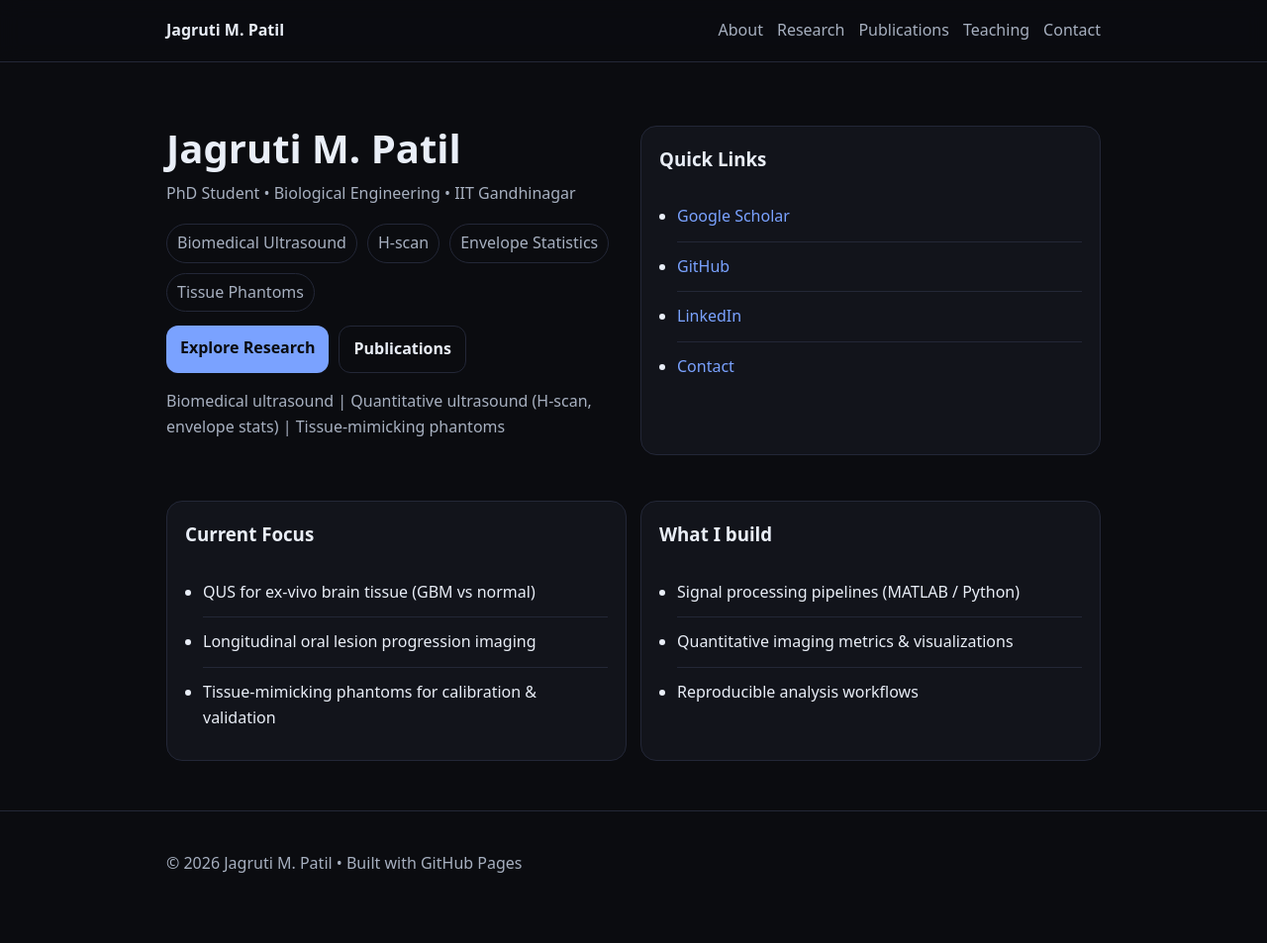
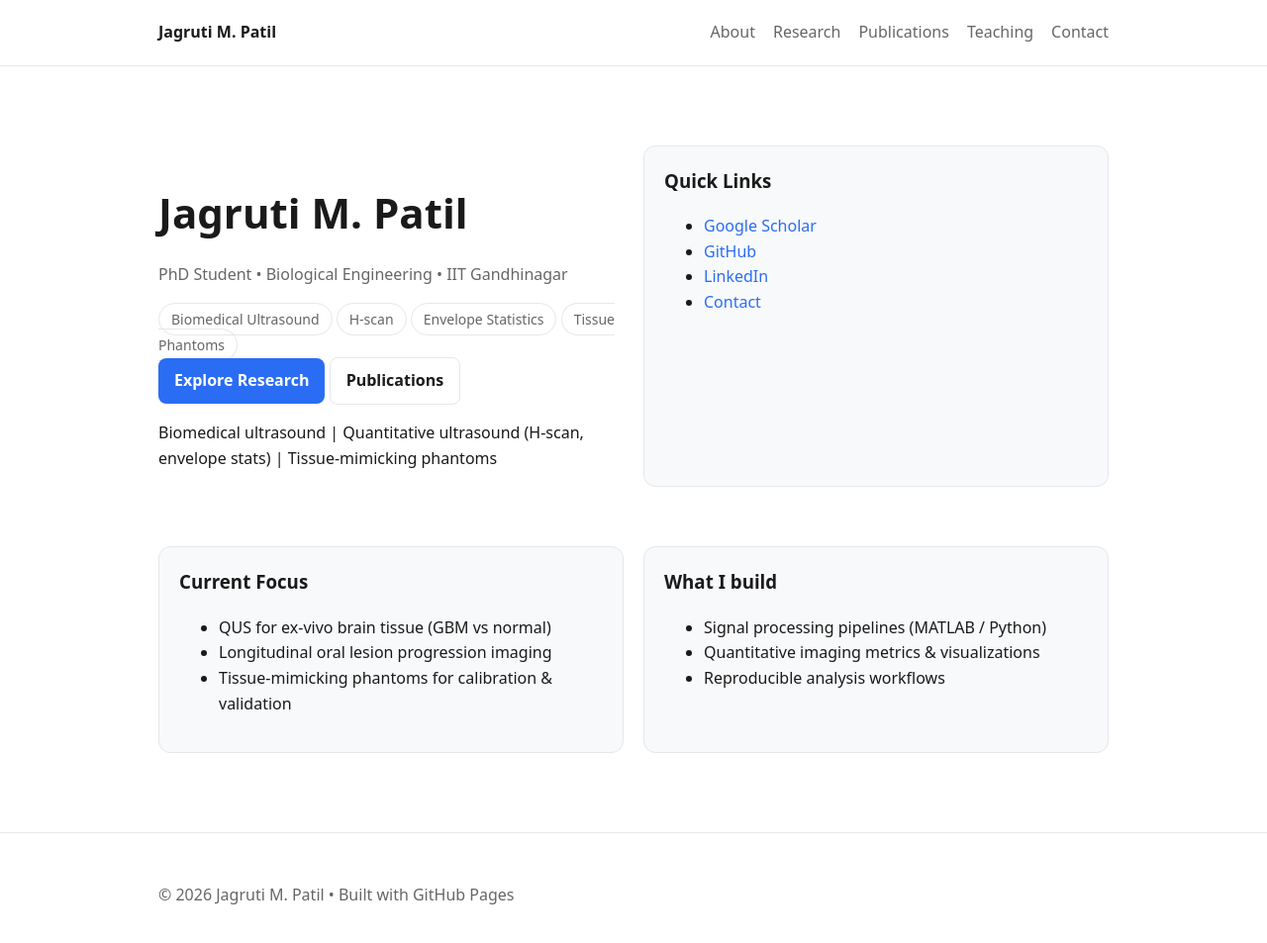
Before and after one commit to Jagruti-M-Patil/my-personal-website, a Jekyll site: the page built from index.md, in a window 1280 px wide and 968 px high. Shown: the top 953 px of the window at 99% size. Built offline with Jekyll 4.4.1, drawn with Linux system fonts in a browser that asks for light colours.

Commit message:
Switch CSS from dark to light theme
Update main.css to a light design: replace :root color variables with light palette (bg, card, text, muted, line, accent) and adjust global spacing/typography. Refine layout and components—container width/padding, nav background and alignment, hero/card paddings, button and badge styles, grid gaps, and responsive breakpoint (720→800). Small class refinements to improve readability and mobile behavior.

```diff
--- a/assets/css/main.css
+++ b/assets/css/main.css
@@ -1,34 +1,123 @@
 :root{
-  --bg:#0b0c10; --card:#12141b; --text:#e9eef7; --muted:#a7b0c0; --line:#232737;
-  --accent:#7aa2ff;
+  --bg:#ffffff;
+  --card:#f8f9fb;
+  --text:#1a1a1a;
+  --muted:#666;
+  --line:#e5e7eb;
+  --accent:#2a6df4;
 }
+
 *{box-sizing:border-box}
-body{margin:0;font-family:system-ui,-apple-system,Segoe UI,Roboto,Arial; background:var(--bg); color:var(--text); line-height:1.6}
+body{
+  margin:0;
+  font-family:system-ui,-apple-system,Segoe UI,Roboto,Arial;
+  background:var(--bg);
+  color:var(--text);
+  line-height:1.6;
+}
+
 a{color:var(--accent); text-decoration:none}
 a:hover{text-decoration:underline}
-.container{max-width:980px; margin:0 auto; padding:18px}
-.nav{position:sticky; top:0; background:rgba(11,12,16,.88); backdrop-filter: blur(10px); border-bottom:1px solid var(--line)}
-.nav-inner{display:flex; align-items:center; justify-content:space-between; gap:16px}
-.brand{font-weight:700; color:var(--text)}
-.nav-links{display:flex; gap:14px; flex-wrap:wrap}
-.nav-links a{color:var(--muted)}
-.nav-links a:hover{color:var(--text)}
-.hero{padding:46px 0}
-.card{background:var(--card); border:1px solid var(--line); border-radius:16px; padding:18px}
-.grid{display:grid; gap:14px}
-.grid-2{grid-template-columns:repeat(2, minmax(0, 1fr))}
-@media (max-width:720px){.grid-2{grid-template-columns:1fr}}
-.h1{font-size:40px; line-height:1.15; margin:0 0 10px}
-.sub{color:var(--muted); margin:0 0 18px}
-.badges{display:flex; gap:10px; flex-wrap:wrap}
-.badge{border:1px solid var(--line); padding:6px 10px; border-radius:999px; color:var(--muted)}
-.btnrow{display:flex; gap:10px; flex-wrap:wrap; margin-top:14px}
-.btn{display:inline-block; background:var(--accent); color:#0b0c10; padding:10px 14px; border-radius:12px; font-weight:700}
-.btn.secondary{background:transparent; border:1px solid var(--line); color:var(--text)}
-.page{padding:22px 0}
-.page-title{margin:0 0 10px}
-.muted{color:var(--muted)}
-.footer{border-top:1px solid var(--line); margin-top:32px; padding:22px 0}
-.list{margin:0; padding-left:18px}
-.item{padding:12px 0; border-bottom:1px solid var(--line)}
-.item:last-child{border-bottom:none}
+
+.container{
+  max-width:1000px;
+  margin:0 auto;
+  padding:20px;
+}
+
+.nav{
+  position:sticky;
+  top:0;
+  background:#ffffff;
+  border-bottom:1px solid var(--line);
+}
+
+.nav-inner{
+  display:flex;
+  justify-content:space-between;
+  align-items:center;
+}
+
+.brand{
+  font-weight:600;
+  color:var(--text);
+}
+
+.nav-links{
+  display:flex;
+  gap:18px;
+}
+
+.nav-links a{
+  color:var(--muted);
+}
+
+.nav-links a:hover{
+  color:var(--text);
+}
+
+.hero{
+  padding:60px 0;
+}
+
+.h1{
+  font-size:42px;
+  margin-bottom:8px;
+}
+
+.sub{
+  color:var(--muted);
+  margin-bottom:20px;
+}
+
+.card{
+  background:var(--card);
+  border:1px solid var(--line);
+  border-radius:12px;
+  padding:20px;
+}
+
+.grid{
+  display:grid;
+  gap:20px;
+}
+
+.grid-2{
+  grid-template-columns:1fr 1fr;
+}
+
+@media (max-width:800px){
+  .grid-2{
+    grid-template-columns:1fr;
+  }
+}
+
+.badge{
+  border:1px solid var(--line);
+  padding:6px 12px;
+  border-radius:20px;
+  font-size:14px;
+  color:var(--muted);
+}
+
+.btn{
+  display:inline-block;
+  background:var(--accent);
+  color:white;
+  padding:10px 16px;
+  border-radius:8px;
+  font-weight:600;
+}
+
+.btn.secondary{
+  background:transparent;
+  border:1px solid var(--line);
+  color:var(--text);
+}
+
+.footer{
+  border-top:1px solid var(--line);
+  margin-top:60px;
+  padding:30px 0;
+  color:var(--muted);
+}
```
